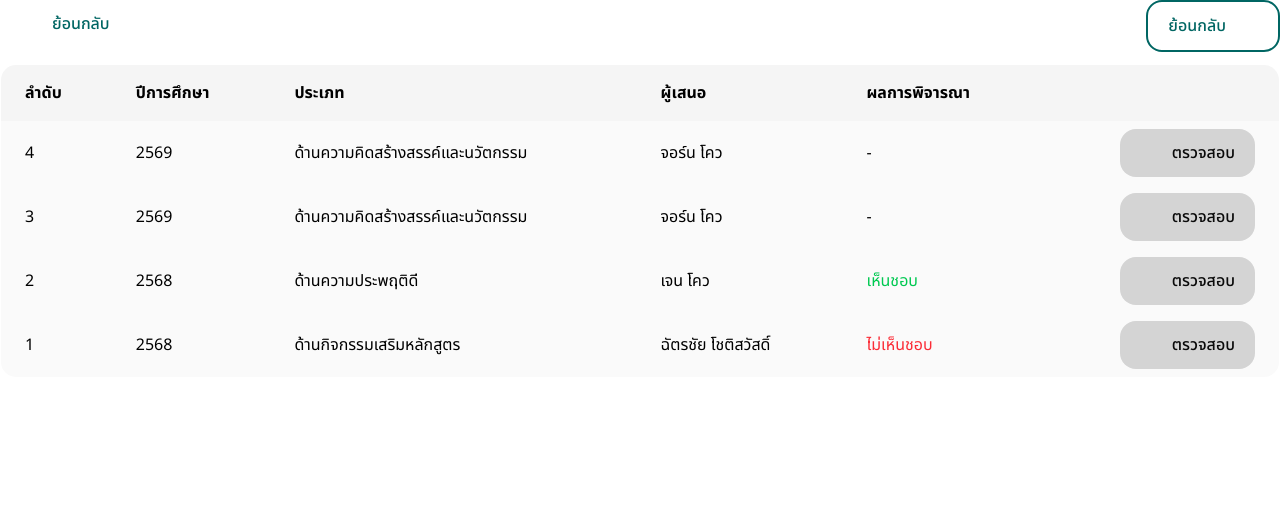
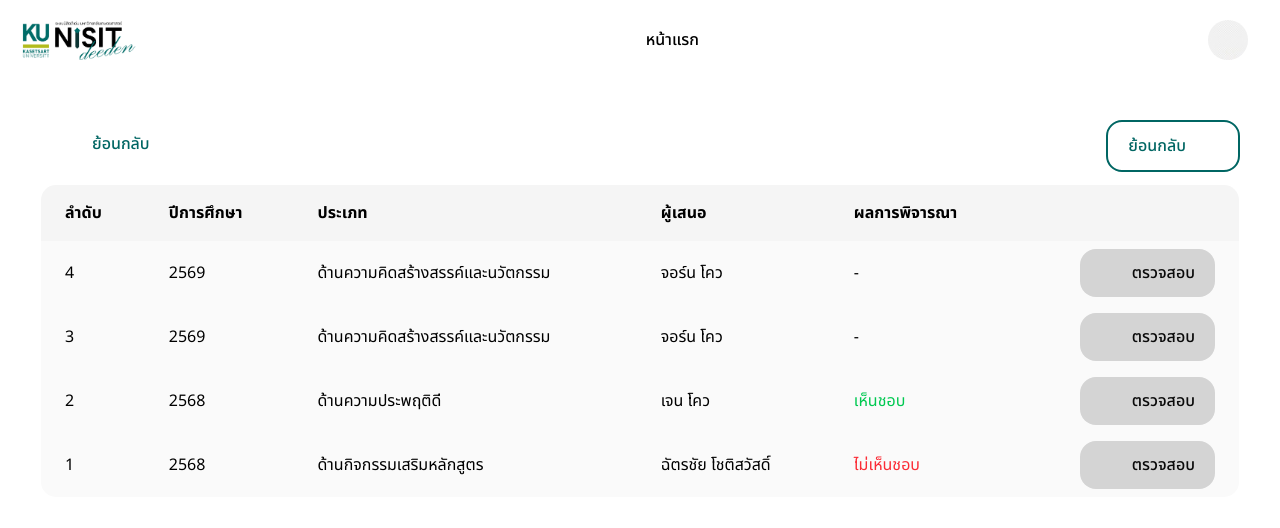
Before and after one commit to far555na/NisitDeeden-Webtech-frontend, a SvelteKit app: page /committee/appications-list-page in a window 1280 px wide. Shown: the top 528 px of the page. Built offline with nearby package versions, Linux system fonts and the light colour scheme; some icons are missing.

Commit message:
diff role go to diff page

```diff
--- a/src/app.d.ts
+++ b/src/app.d.ts
@@ -8,7 +8,7 @@ declare global {
 			user: {
 				name: string;
 				email: string;
-				role: 'student' | 'head_of_department' | 'vice_dean' | 'dean' | 'committee' | 'admin';
+				role: 'STUDENT' | 'COMMITTEE' | 'ADMIN';
 			} | null; // ถ้าเป็น null แปลว่ายังไม่ได้ล็อกอิน
 		}
 		// interface PageData {}D
--- a/src/routes/+page.svelte
+++ b/src/routes/+page.svelte
@@ -1,2 +1,3 @@
-<h1 class="text-3xl text-primary">Welcome to SvelteKit</h1>
-<p>Visit <a href="https://svelte.dev/docs/kit">svelte.dev/docs/kit</a> to read the documentation</p>
+<h1 class="text-3xl text-primary">First Page</h1>
+<p>you should not see this there might be some error</p>
+<!-- <p>Visit <a href="https://svelte.dev/docs/kit">svelte.dev/docs/kit</a> to read the documentation</p> -->
--- /dev/null
+++ b/src/routes/committee/+layout.svelte
@@ -0,0 +1,26 @@
+<script lang="ts">
+	import { page } from '$app/state';
+	import favicon from '$lib/assets/favicon.svg';
+	import Navbar from '$lib/components/Navbar.svelte';
+
+	let { children } = $props();
+	let user = $derived(page.data.user);
+
+
+	const navItems = [
+		{ label: 'หน้าแรก', href: '/committee/appications-list-page' },
+		// { label: 'หลักเกณฑ์', href: '/student/criteria-page' }
+	];
+</script>
+
+<svelte:head><link rel="icon" href={favicon} /></svelte:head>
+
+<Navbar
+	navItems={navItems}
+	userName={user?.name}
+	role={user?.role}
+/>
+
+<div class="mx-auto p-8 font-sans md:p-10">
+	{@render children()}
+</div>
--- a/src/routes/login/+page.server.ts
+++ b/src/routes/login/+page.server.ts
@@ -8,11 +8,16 @@ export const actions: Actions = {
         const email = formData.get('email');
         const password = formData.get('password');
 
+        let user: any;
+        let token: string;
+
         try {
             const response = await apiClient.post('/login', { email, password });
 
-            const token = response.data.token;
-            const user = response.data.user;
+            console.log('LOGIN RESPONSE:', response.data);
+
+            token = response.data.token;
+            user = response.data.user;
 
             cookies.set('token', token, {
                 path: '/',
@@ -29,6 +34,14 @@ export const actions: Actions = {
             return fail(401, { message: 'อีเมลหรือรหัสผ่านไม่ถูกต้อง' });
         }
 
-        throw redirect(303, '/student/homepage');
+        if (user.role === 'STUDENT') {
+			throw redirect(303, '/student/homepage');
+		}
+
+		if (user.role === 'COMMITTEE') {
+			throw redirect(303, '/committee/appications-list-page');
+		}
+
+        throw redirect(303, '/');
     }
 };
--- /dev/null
+++ b/src/routes/student/+layout.server.ts
@@ -0,0 +1,17 @@
+import type { LayoutServerLoad } from './$types';
+import { redirect } from '@sveltejs/kit';
+
+export const load: LayoutServerLoad = async ({ locals }) => {
+
+  if (!locals.user) {
+    throw redirect(303, '/login');
+  }
+
+  if (locals.user.role !== 'STUDENT') {
+    throw redirect(303, '/login');
+  }
+
+  return {
+    user: locals.user
+  };
+};
```
